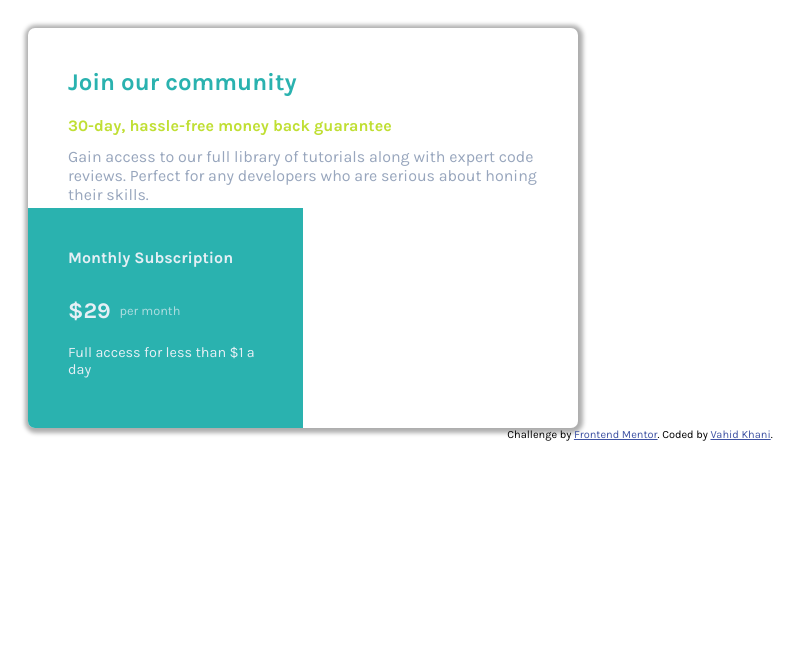
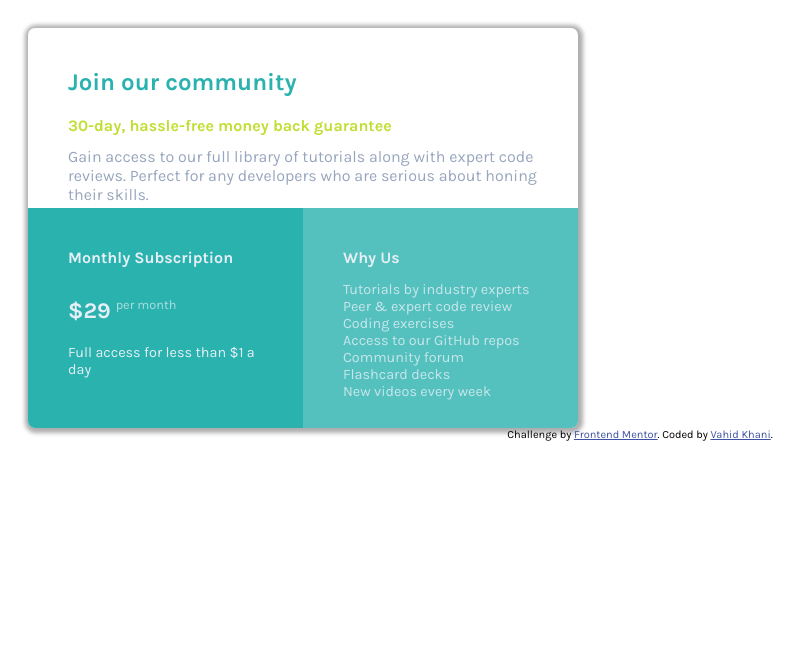
Before and after one commit to vahid2072/pricingCard-frontendMentor-challenge, a plain HTML site: page index.html in a window 1280 px wide. Shown: the whole page, without its empty margins (0-810 px from the left). Drawn offline with Linux system fonts and the light colour scheme; a script that the page names is missing.

Commit message:
Update style.css
Completed Frontend Mentor Challenge using flex box

```diff
--- a/style.css
+++ b/style.css
@@ -30,26 +30,22 @@ h2, h4, p {
 }
 
 #bottom-container {
+    display: flex;
+    flex-direction: column;
     width: 100%;
     height: 55%;
     color: #e5eff5;
 }
 
 #bottom-left-container {
-    width: 100%;
-    display: inline-block;
     height: 100%;
-    vertical-align: top;
     background-color: #2ab2af;
     padding: 40px;
+    flex-basis: 50%;
 }
 
 #bottom-left-container h4 {
     margin-bottom: 30px;
-}
-
-#price-container {
-    margin-bottom: 20px;
 }
 
 #bottom-left-container p {
@@ -57,16 +53,17 @@ h2, h4, p {
     font-size: 0.9rem;
 }
 
+#price-container {
+    display: flex;
+    margin-bottom: 20px;
+}
+
 #price {
-    display: inline-block;
     font-weight: 700;
     font-size: 1.4rem;
 }
 
 #price-frequency {
-    display: inline-block;
-    position: relative;
-    top: -3px;
     font-size: 0.8rem;
     opacity: 0.7;
     margin-left: 5px;
@@ -89,10 +86,8 @@ button:hover {
 }
 
 #bottom-right-container {
-    display: inline-block;
-    width: 100%;
+    flex-basis: 50%;
     height: 100%;
-    vertical-align: top;
     background-color: rgba(42,178, 175, 0.8);
     padding: 40px;
 }
@@ -127,7 +122,7 @@ ul {
         height: 400px;
     }
 
-    #bottom-left-container, #bottom-right-container {
-        width: 50%;
+    #bottom-container {
+        flex-direction: row;
     }
 }
```
